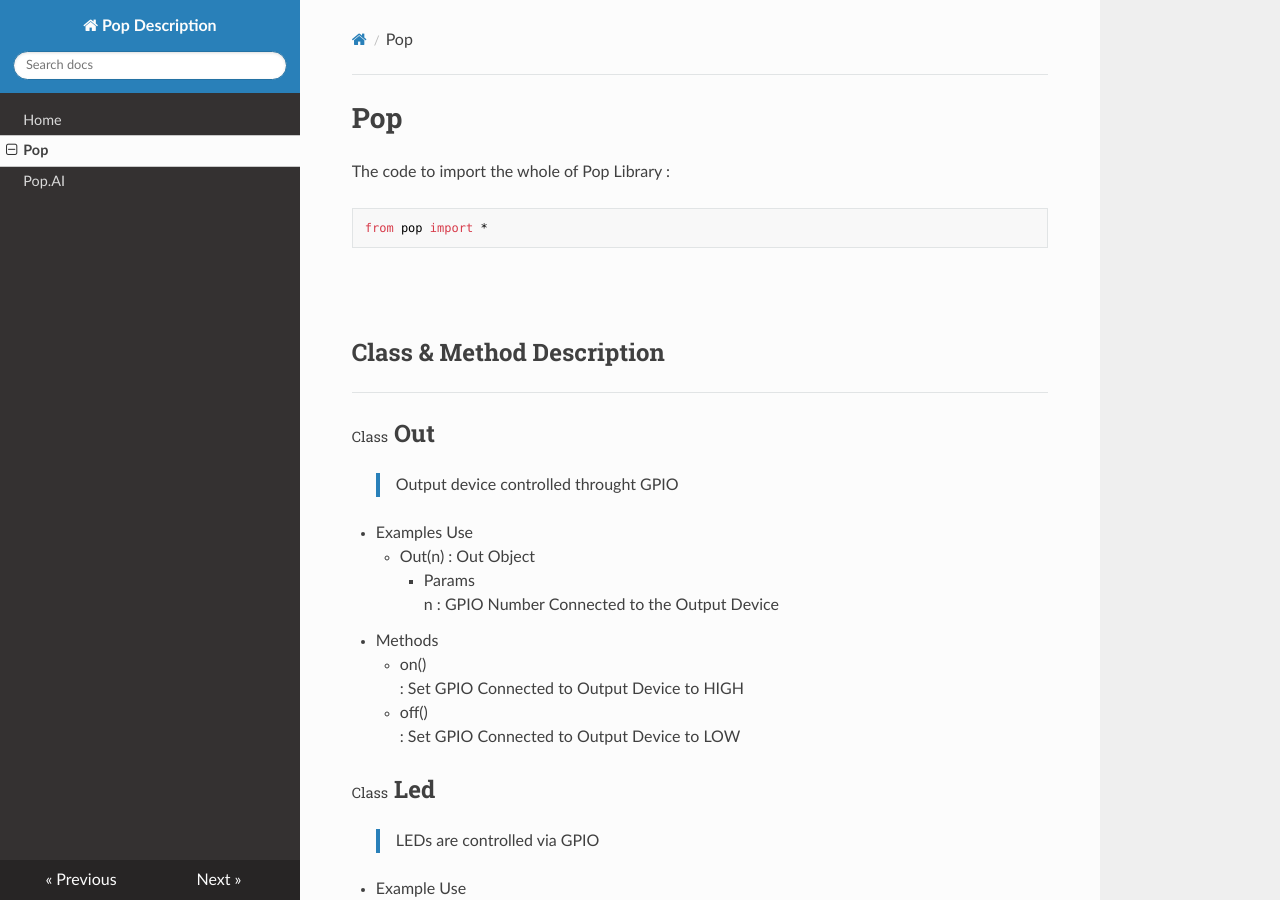
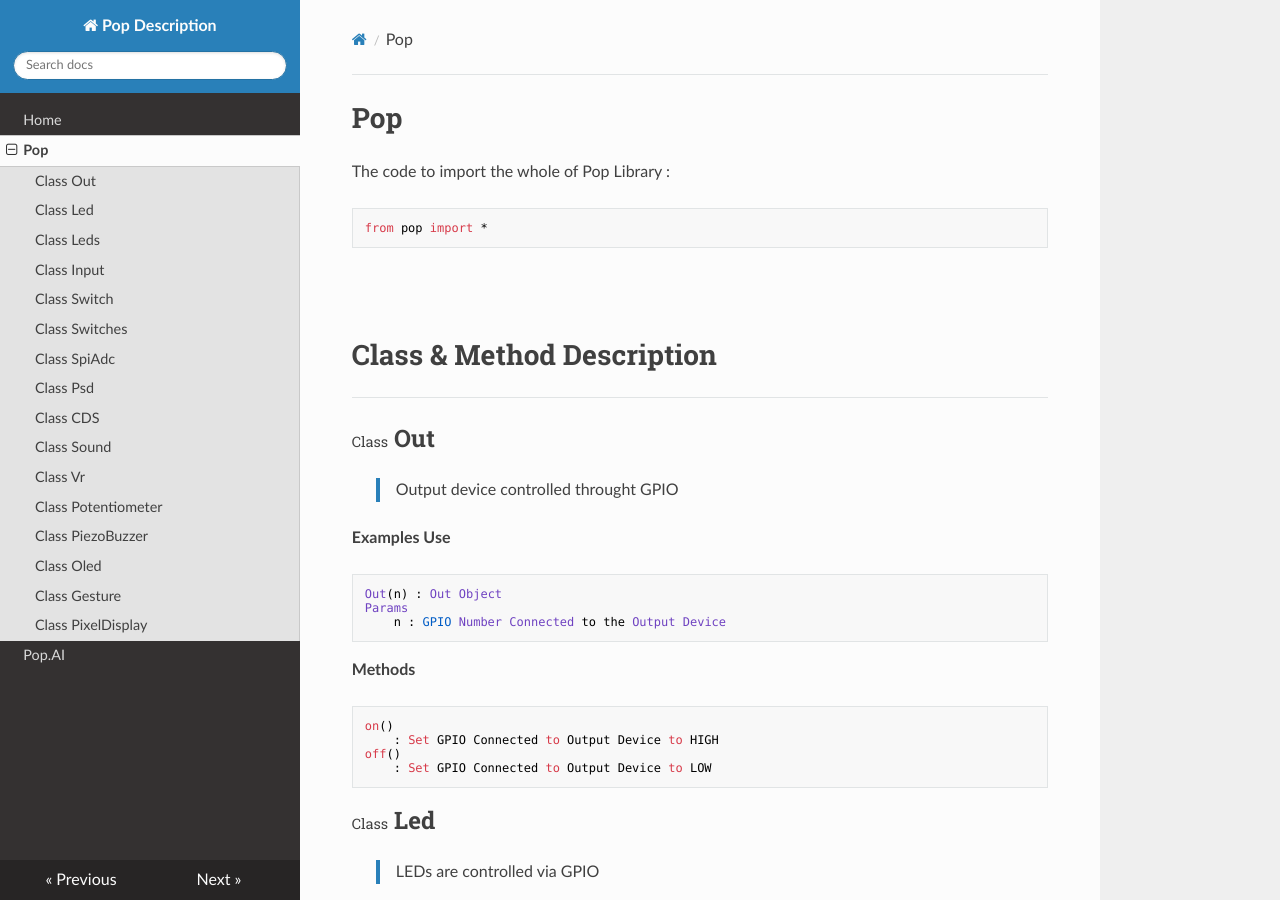
Before and after one commit to hbe-dev/pop_docs, an MkDocs documentation site: the page built from docs/pop.md, in a window 1280 px wide and 900 px high. Built offline with MkDocs 1.6.1, drawn with Linux system fonts in a browser that asks for light colours; nearby versions of some CDN libraries.

Commit message:
Update pop.md

````diff
--- a/docs/pop.md
+++ b/docs/pop.md
@@ -6,22 +6,25 @@
 ```
 <br><br>
 
-## Class & Method Description
+# Class & Method Description
 <hr/>
 
 ## <span style="font-size:0.6em; font-weight:normal;">Class</span> **Out**
 
 > Output device controlled throught GPIO
 
-* Examples Use
-	* Out(n) : Out Object
-		* Params
-			n : GPIO Number Connected to the Output Device
-* Methods
-	* on()
+**Examples Use**
+
+    Out(n) : Out Object
+    Params
+		n : GPIO Number Connected to the Output Device
+**Methods**
+
+    on()
 		: Set GPIO Connected to Output Device to HIGH
-	* off()
+    off()
 		: Set GPIO Connected to Output Device to LOW
+
 ## <span style="font-size:0.6em; font-weight:normal;">Class</span> **Led**
 > LEDs are controlled via GPIO
 
````
